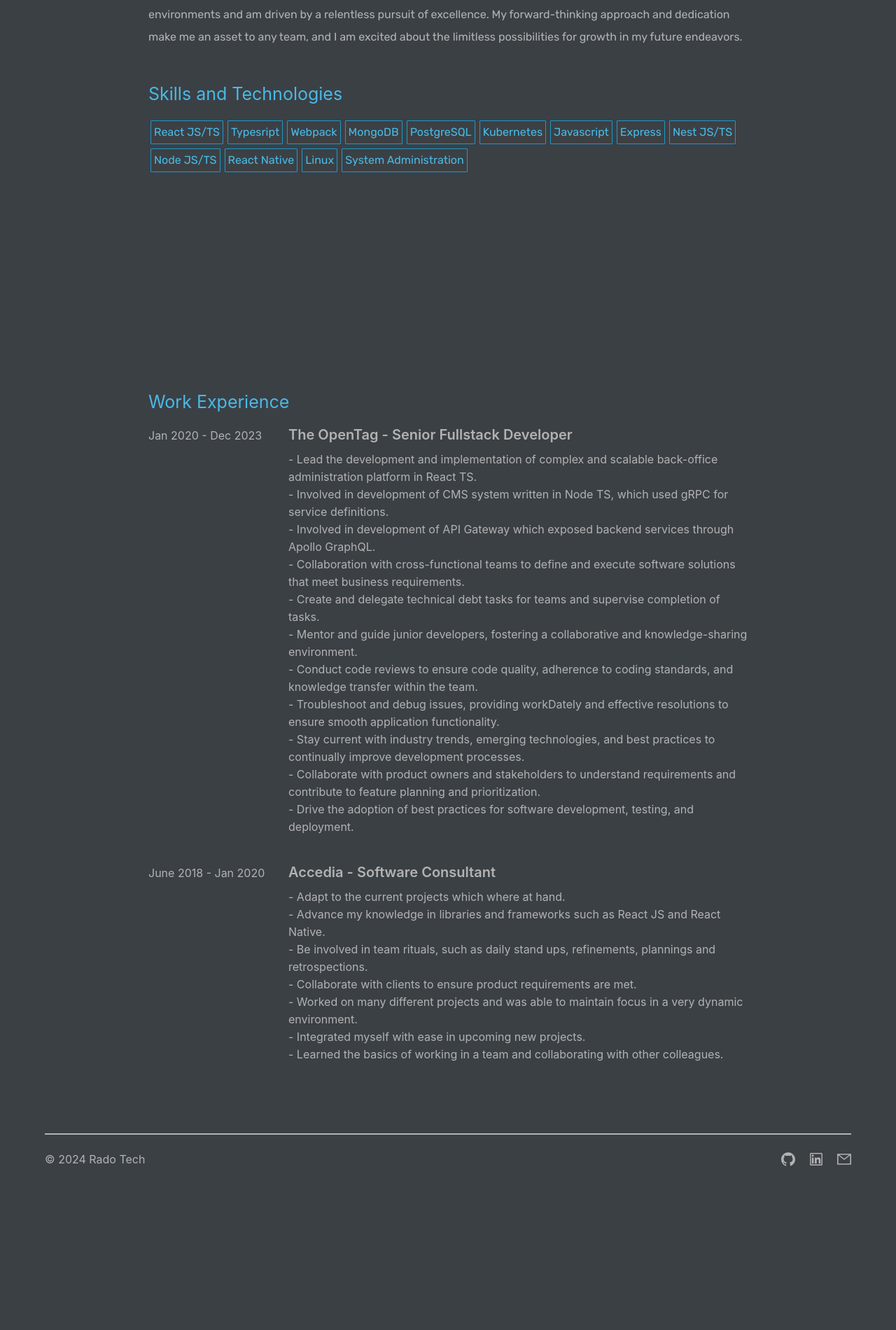
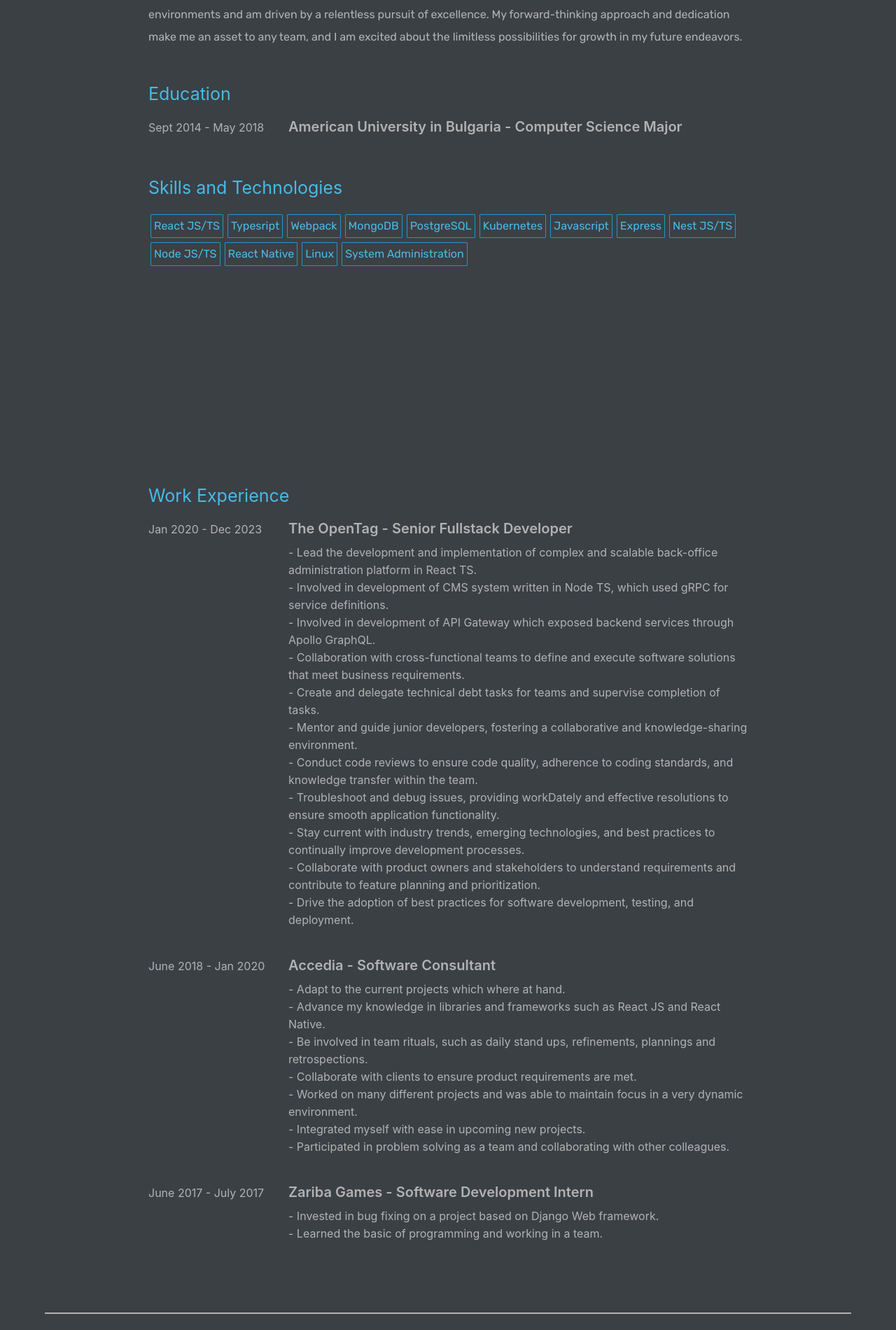
Before and after one commit to RadoslavGenov/MyInfoSite, a React app: page / in a window 1280 px wide. Shown: the part 1065-2965 px from the top of the page at 70% size. Before the commit the page ends 2773 px from the top, so only its background shows below. Built offline with nearby package versions, Linux system fonts and the light colour scheme.

Commit message:
updated information

```diff
--- a/src/sections/About/About.module.css
+++ b/src/sections/About/About.module.css
@@ -7,6 +7,7 @@
   padding: 30px;
 }
 
+/* About */
 .title {
   color: rgb(73, 186, 230);
   margin-top: 30px;
@@ -28,6 +29,38 @@
   line-height: 2em;
 }
 
+/* Education */
+.education {
+  padding: 20px;
+  color: #b2b2b2;
+  display: flex;
+}
+
+.date {
+  min-width: 200px;
+  flex-grow: 1;
+  padding-top: 3px;
+}
+
+.educationInfo {
+  flex-grow: 5;
+  font-size: 20px;
+  margin-bottom: 10px;
+  font-weight: 600;
+}
+
+@media (max-width: 480px) {
+  .education {
+    flex-direction: column;
+  }
+
+  .educationInfo {
+    margin-top: 15px;
+    line-height: 30px;
+  }
+}
+
+/* Skills */
 .skills {
   padding: 20px;
   display: flex;
--- a/src/sections/About/About.tsx
+++ b/src/sections/About/About.tsx
@@ -16,6 +16,13 @@ const skills = [
   'React Native',
   'Linux',
   'System Administration'
+]
+
+const experience = [
+  {
+    date: 'Sept 2014 - May 2018',
+    university: 'American University in Bulgaria - Computer Science Major'
+  }
 ]
 
 const About: React.FC<SectionProps> = ({ refs }) => {
@@ -40,6 +47,14 @@ const About: React.FC<SectionProps> = ({ refs }) => {
         future endeavors.
       </div>
 
+      <div className={styles.title}>Education</div>
+      {experience.map((item) => (
+        <div key={item.university} className={styles.education}>
+          <div className={styles.date}>{item.date}</div>
+          <div className={styles.educationInfo}>{item.university}</div>
+        </div>
+      ))}
+
       <div className={styles.title}>Skills and Technologies</div>
       <div className={styles.skills}>
         {skills.map((skill) => (
--- a/src/sections/Work/Work.module.css
+++ b/src/sections/Work/Work.module.css
@@ -36,7 +36,7 @@
   font-weight: 600;
 }
 
-.description {
+.descriptionItem {
   line-height: 25px;
 }
 
--- a/src/sections/Work/Work.tsx
+++ b/src/sections/Work/Work.tsx
@@ -30,7 +30,15 @@ const experience = [
       `Collaborate with clients to ensure product requirements are met.`,
       `Worked on many different projects and was able to maintain focus in a very dynamic environment.`,
       `Integrated myself with ease in upcoming new projects.`,
-      `Learned the basics of working in a team and collaborating with other colleagues.`
+      `Participated in problem solving as a team and collaborating with other colleagues.`
+    ]
+  },
+  {
+    workDate: 'June 2017 - July 2017',
+    company: 'Zariba Games - Software Development Intern',
+    description: [
+      `Invested in bug fixing on a project based on Django Web framework.`,
+      `Learned the basic of programming and working in a team.`
     ]
   }
 ]
@@ -47,7 +55,7 @@ const Work: React.FC<SectionProps> = ({ refs }) => {
           <div className={styles.workDate}>{item.workDate}</div>
           <div className={styles.description}>
             <div className={styles.company}>{item.company}</div>
-            <div className={styles.description}>
+            <div className={styles.descriptionItem}>
               {item.description.map((desc) => (
                 <div key={desc}>- {desc}</div>
               ))}
```
